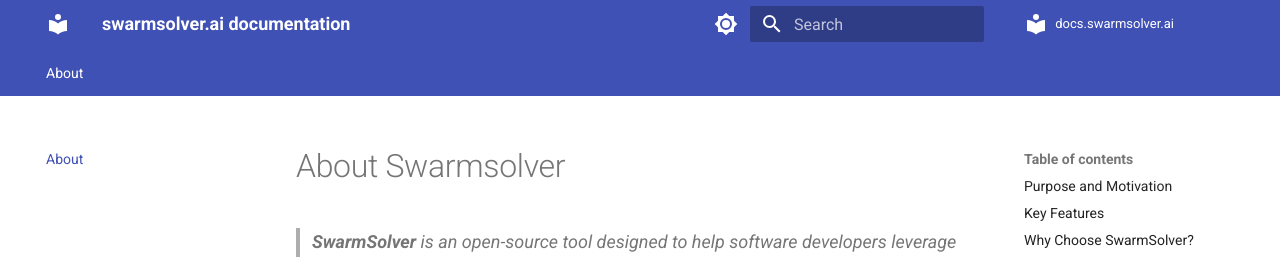
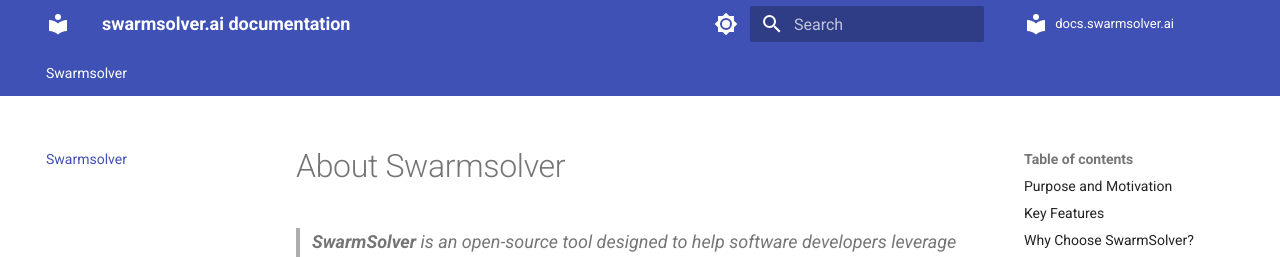
Before and after one commit to swarmsolver-ai/docs.swarmsolver.ai, an MkDocs documentation site: the page built from docs/index.md, in a window 1280 px wide and 900 px high. Shown: the top 257 px of the window. Built offline with MkDocs 1.6.1 and Material for MkDocs 9.7.7, drawn with Linux system fonts in a browser that asks for light colours; comment, search, counter and statistics services are not loaded; part of the change alters nothing that is shown.

Commit message:
page structure

```diff
--- a/mkdocs.yml
+++ b/mkdocs.yml
@@ -93,7 +93,7 @@ edit_uri: tree/main/docs # Uncomment to define a different URI/URL for the "edit
 # |                                                                                                        |
 # +--------------------------------------------------------------------------------------------------------+
 nav:
-  - About: index.md
+  - Swarmsolver: index.md
 
 
 # +--------------------------------------------------------------------------------------------------------+
```
